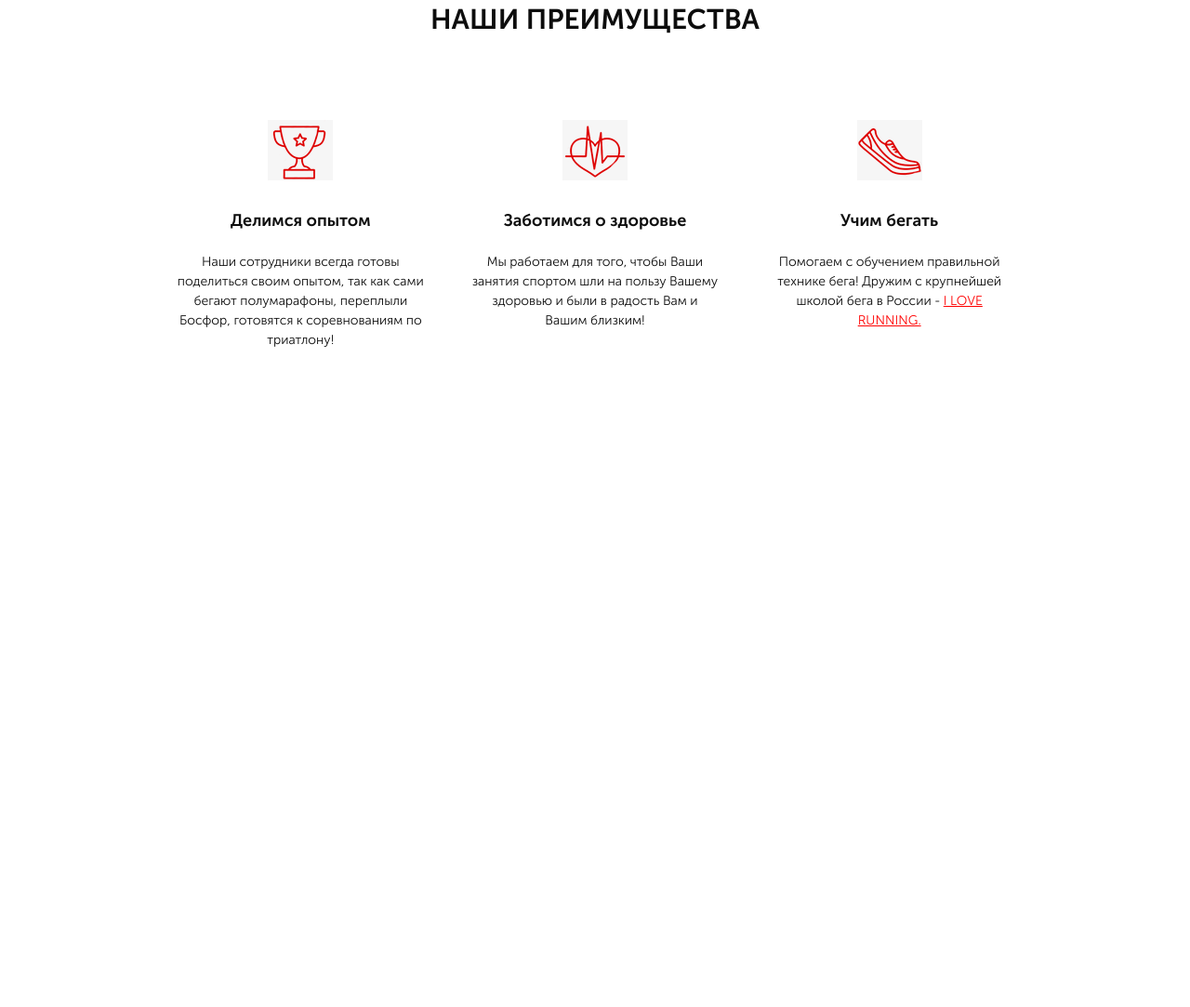
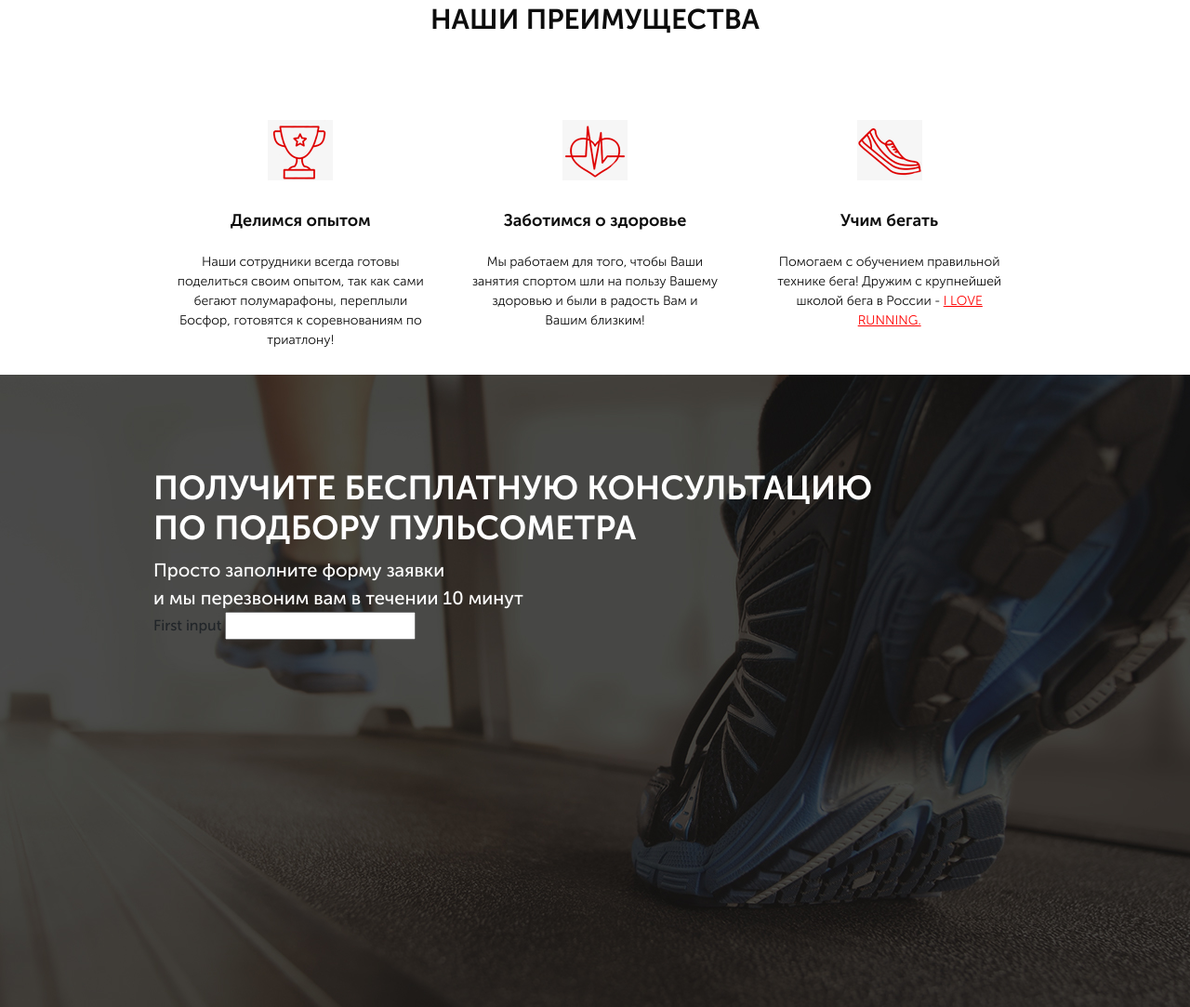
Before and after one commit to logos722/puls, a website: page src/index.html in a window 1280 px wide. Shown: the part 747-1830 px from the top of the page at 93% size. Before the commit the page ends 1150 px from the top, so only its background shows below. Drawn offline with Linux system fonts and the light colour scheme.

Commit message:
third step

```diff
--- a/src/index.html
+++ b/src/index.html
@@ -52,7 +52,7 @@
 
     <div class="advantages">
       <div class="container">
-        <h2 class="advantages__title">НАШИ ПРЕИМУЩЕСТВА</h2>
+        <h2 class="title">НАШИ ПРЕИМУЩЕСТВА</h2>
         <div class="advantages__wrapper">
           <div class="advantages__items">
             <div class="advantages_item">
@@ -78,5 +78,21 @@
         </div>
       </div>
     </div>
+
+    <div class="consultation">
+      <div class="container">
+        <h2 class="title title_left">
+          Получите бесплатную консультацию<br />по подбору пульсометра
+        </h2>
+        <div class="consultation__descr">
+          Просто заполните форму заявки <br />и мы перезвоним вам в течении 10
+          минут
+        </div>
+        <form action="#">
+          <label for="first">First input</label>
+          <input id="first" type="text" />
+        </form>
+      </div>
+    </div>
   </body>
 </html>
--- a/src/sass/blocks/_advantages.scss
+++ b/src/sass/blocks/_advantages.scss
@@ -1,12 +1,6 @@
 .advantages {
   height: 473px;
   padding: 73px 0 83px 0;
-  &__title {
-    color: #0D0D0D;
-    text-align: center;
-    font-size: 30px;
-    font-weight: 700;
-  }
   &__wrapper {
     margin-top: 90px;
   }
--- /dev/null
+++ b/src/sass/blocks/_consultation.scss
@@ -0,0 +1,10 @@
+.consultation {
+  min-height: 680px;
+  padding: 100px 0 92px 0;
+  background: url('../../img/bg/bg2.png') center (center/cover) no-repeat;
+  &__descr {
+    color: #FFF;
+    font-size: 20px;
+    font-weight: 500;
+  }
+}
--- /dev/null
+++ b/src/sass/blocks/_titles.scss
@@ -0,0 +1,12 @@
+.title {
+  color: #0D0D0D;
+  text-align: center;
+  font-size: 30px;
+  font-weight: 700;
+  text-transform: uppercase;
+  &_left {
+    color: #FFF;
+    font-size: 36px;
+    text-align: left;
+  }
+}
--- a/src/sass/style.scss
+++ b/src/sass/style.scss
@@ -7,14 +7,12 @@
   max-width: 950px;
   margin: 0 auto;
 }
+@import 'blocks/titles';
 @import 'blocks/promo';
 @import 'blocks/header';
 @import 'blocks/buttons';
 @import 'blocks/advantages';
-
-@media screen and (max-width: 991px) {
-
-}
+@import 'blocks/consultation';
 
 @media screen and (max-width: 991px) {
   .container {
```
Also changed, not shown: src/css/style.min.css.
